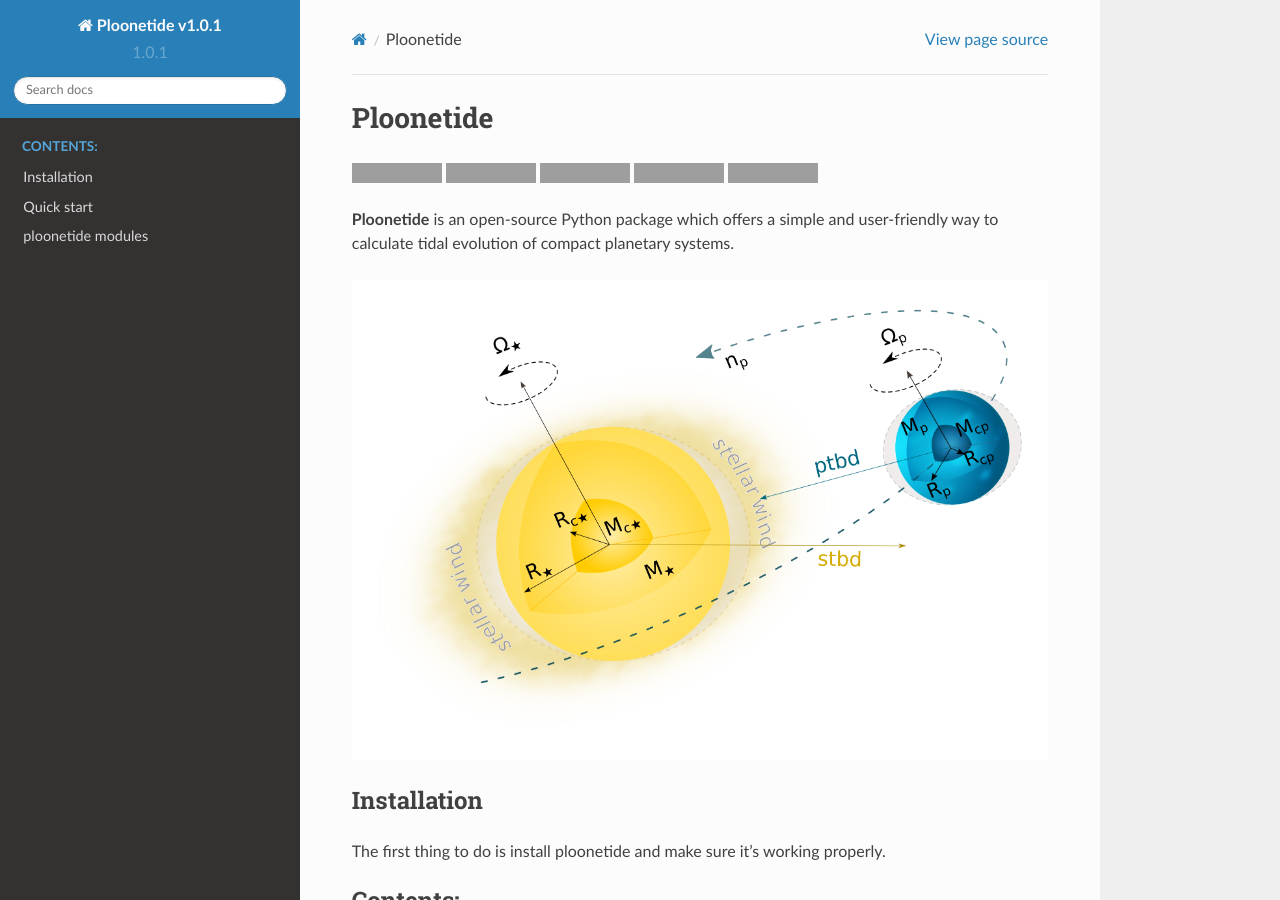
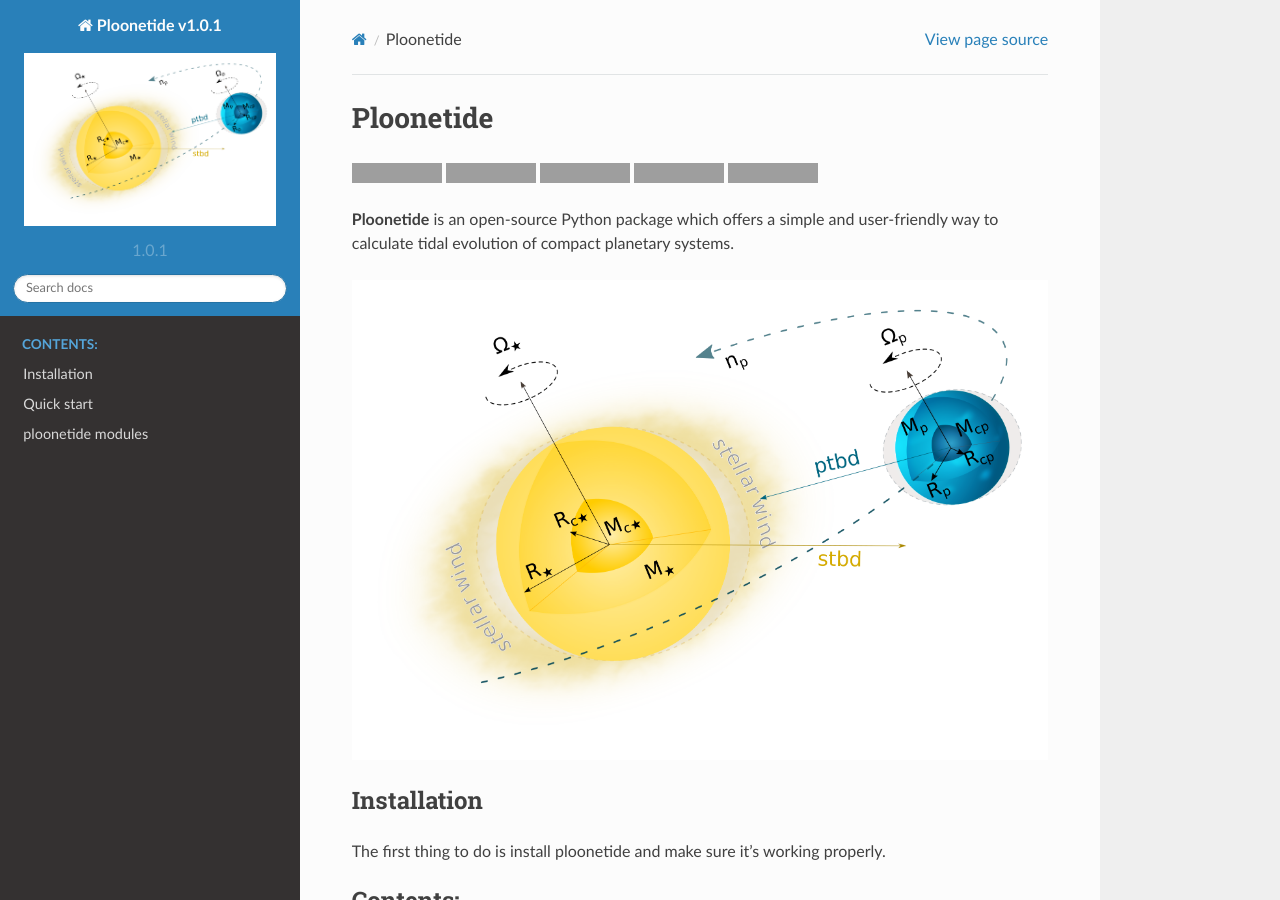
Before and after one commit to BVengo/ploonetide, a Sphinx documentation site: the page built from docs/source/index.rst, in a window 1280 px wide and 900 px high. Built offline with Sphinx 7.4.7 and the Read the Docs theme 2.0.0, drawn with Linux system fonts in a browser that asks for light colours; the version number is read from the project's files by our own code; grey boxes are pictures that could not be loaded.

Commit message:
Added html logo

```diff
--- a/docs/source/conf.py
+++ b/docs/source/conf.py
@@ -5,14 +5,6 @@ from distutils.util import convert_path
 sys.path.append(os.path.abspath(
     os.path.join(__file__, "../../src/")
 ))
-
-
-# extensions = [
-#     "sphinx.ext.autodoc",
-#     "sphinx.ext.viewcode",
-#     "sphinx.ext.githubpages",
-#     "sphinx.ext.napoleon",
-# ]
 
 extensions = [
     'sphinx.ext.autodoc',
@@ -104,6 +96,7 @@ html_theme_options = {
 html_title = "Ploonetide "
 
 html_static_path = ['_static']
+html_logo = '_static/images/logo.png'
 
 
 # Raw files we want to copy using the sphinxcontrib-rawfiles extension:
```
